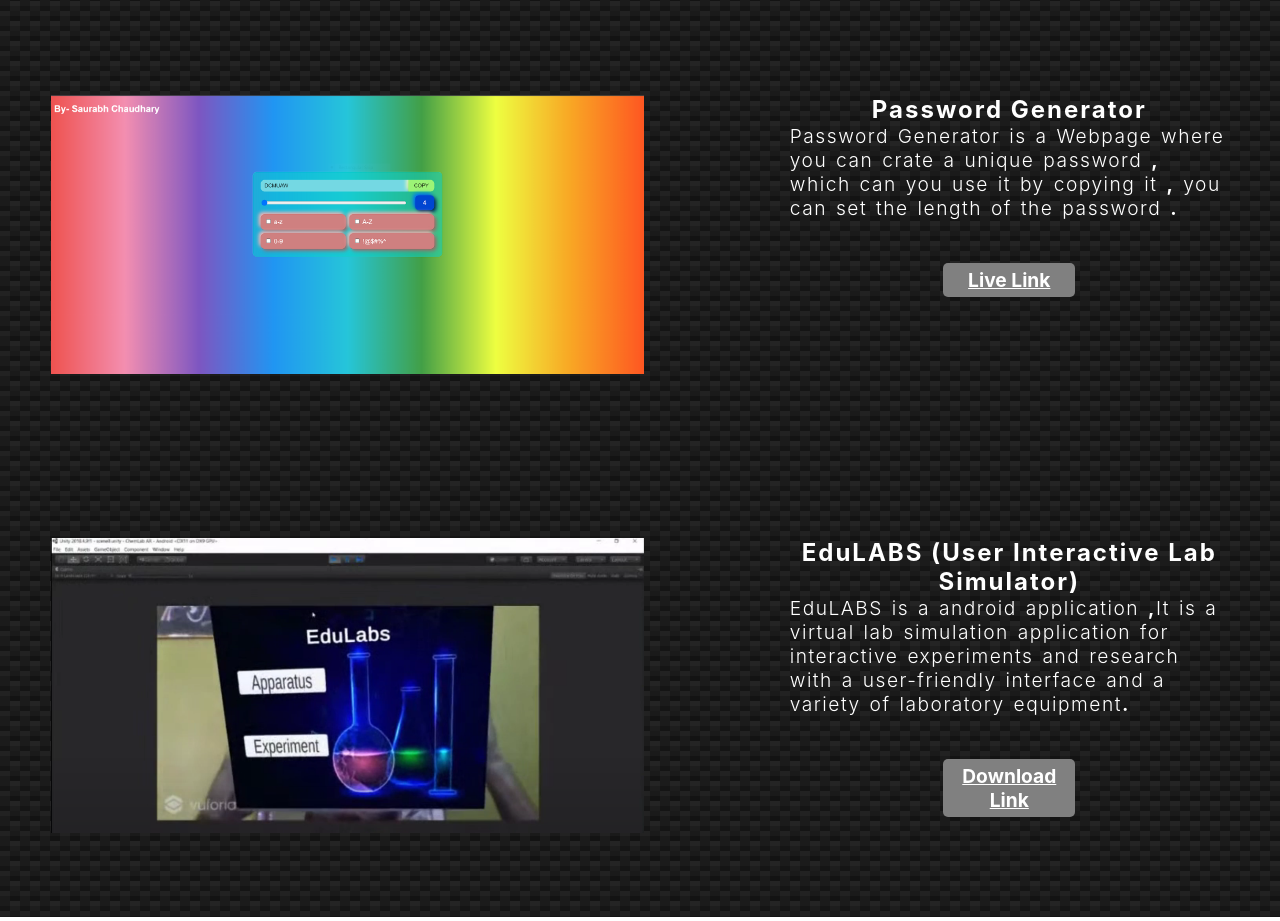
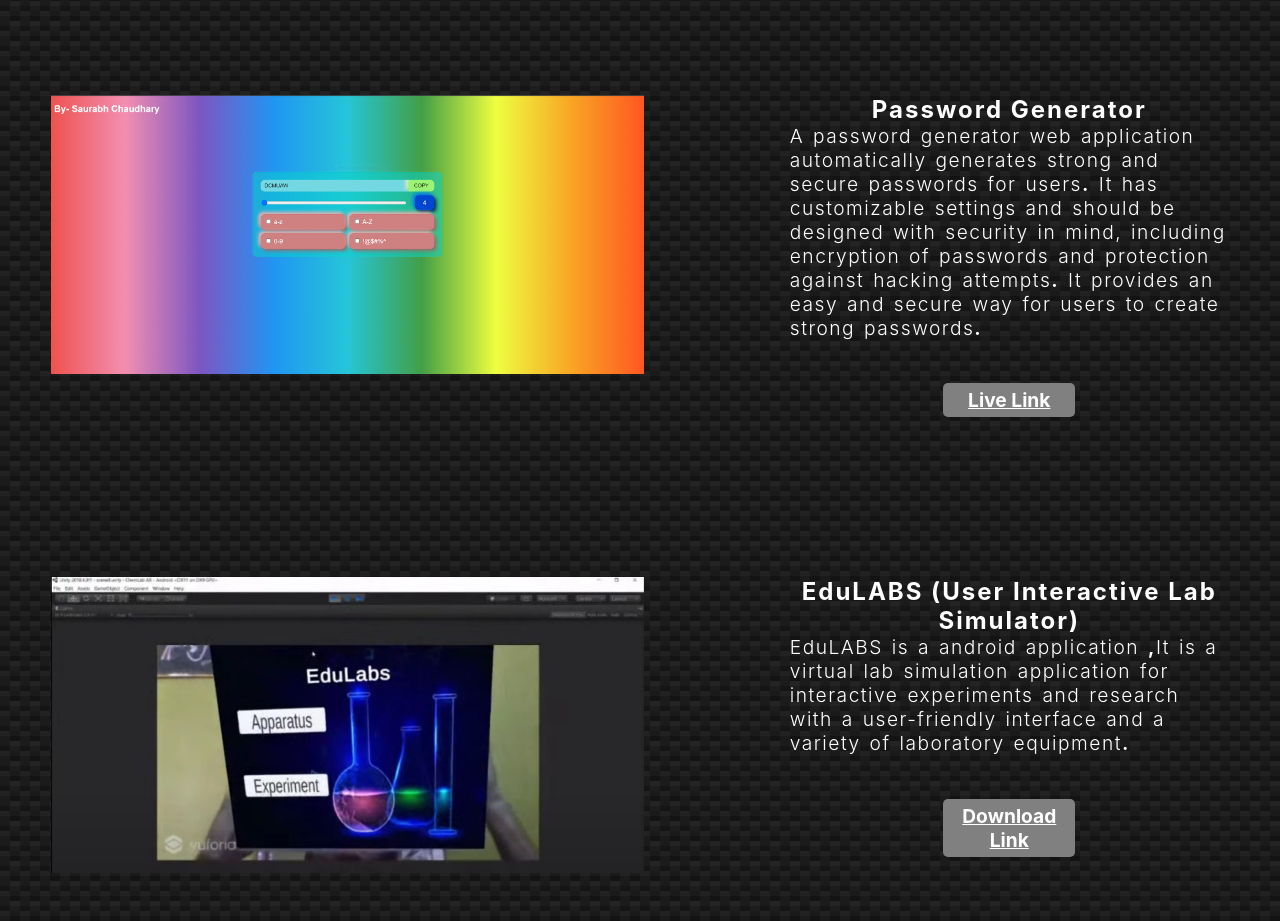
Before and after one commit to saurabhcr007/portfolio, a React (Create React App) app: page / in a window 1280 px wide. Shown: the part 1940-2861 px from the top of the page. Built offline with nearby package versions, Linux system fonts and the light colour scheme.

Commit message:
initial commit

```diff
--- a/src/project.js
+++ b/src/project.js
@@ -32,7 +32,7 @@ function Project() {
                         </div>
                         <div class="main_content-project-content">
                             <h3 class="main_content-project-content-heading">Password Generator</h3>
-                            <p class="main_content-project-content-paragraph">Password Generator is a Webpage where you can crate a unique password <b>,</b> which can you use it by copying it <b>,</b> you can set the length of the password <b>.</b> </p>
+                            <p class="main_content-project-content-paragraph">A password generator web application automatically generates strong and secure passwords for users<b>.</b> It has customizable settings and should be designed with security in mind, including encryption of passwords and protection against hacking attempts<b>.</b> It provides an easy and secure way for users to create strong passwords<b>.</b> </p>
                             {/* <a class="main_content-project-content-button-code" href='https://github.com/saurabhcr007/Password-Generator-by-html-css-js-'>CODE</a> */}
                             <a class="main_content-project-content-button-site" href='https://saurabhcr007.github.io/Password-Generator-by-html-css-js-/' target="_blank">Live Link</a>
                         </div>
```
